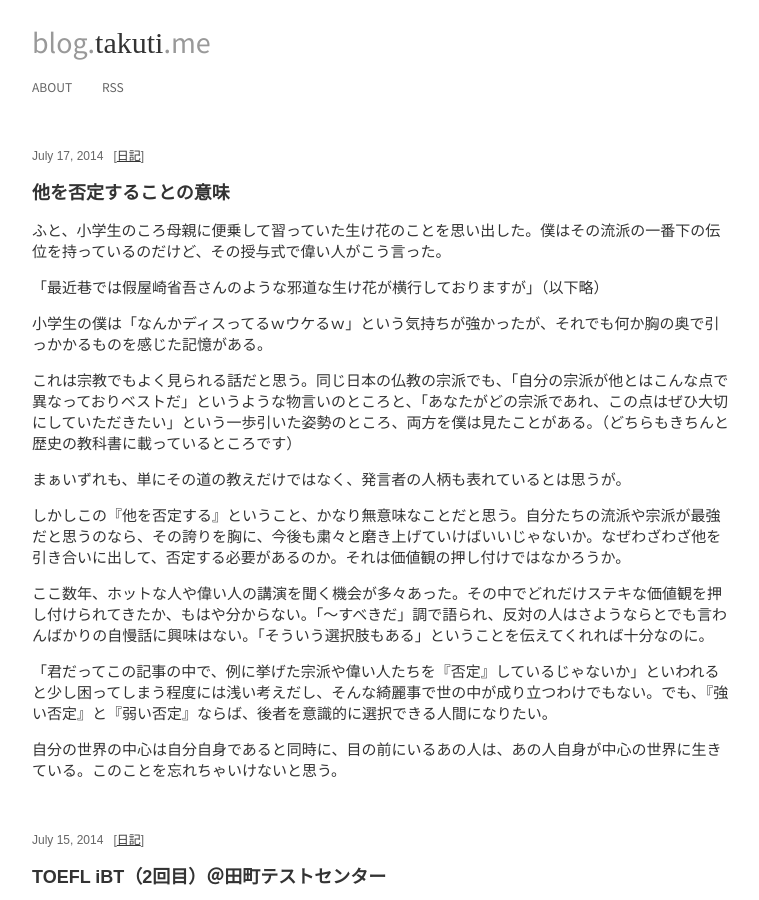
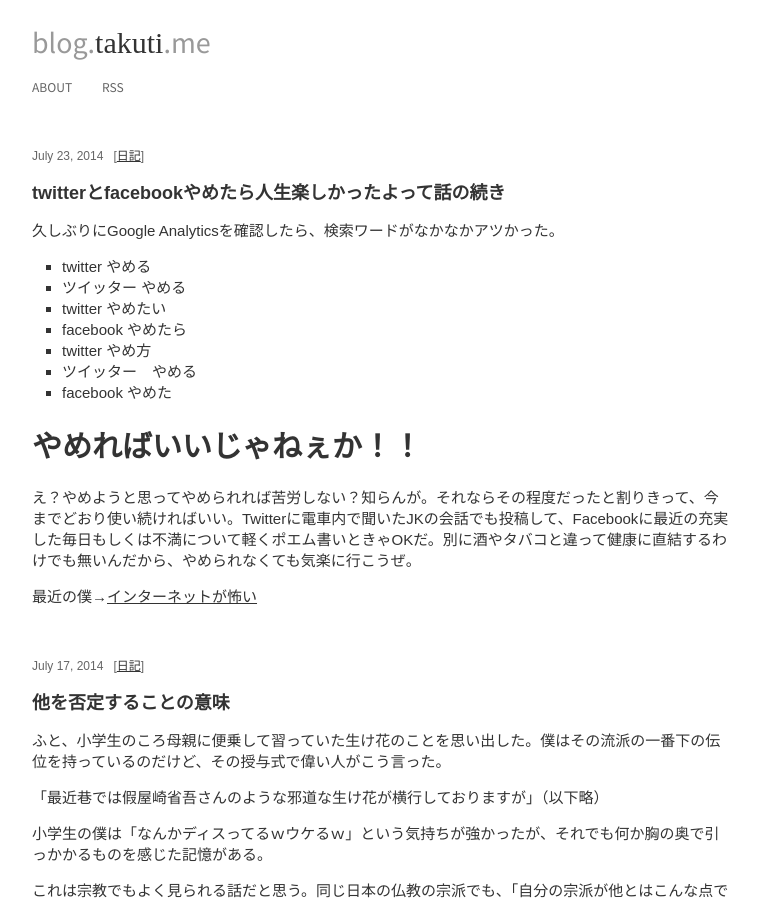
Before and after one commit to takuti/old.blog.takuti.me, a Jekyll site: the page built from index.html, in a window 1280 px wide and 900 px high. Shown: the whole window, without its empty margins (258-1017 px from the left). Built offline with Jekyll 4.4.1, drawn with Linux system fonts in a browser that asks for light colours; some web fonts are replaced; Markdown is read by kramdown in place of the engine named in the settings; the list of posts is cut into pages by our own code; some of the changed text lies outside the part shown.

Commit message:
post&edit: twitter-facebook-stop

```diff
--- /dev/null
+++ b/_posts/2014-07-23-twitter-facebook-stop-cont.md
@@ -0,0 +1,23 @@
+---
+layout: post
+title: twitterとfacebookやめたら人生楽しかったよって話の続き
+lang: ja
+tags:
+- Diary
+---
+
+久しぶりにGoogle Analyticsを確認したら、検索ワードがなかなかアツかった。
+
+- twitter やめる
+- ツイッター やめる
+- twitter やめたい
+- facebook やめたら
+- twitter やめ方
+- ツイッター　やめる
+- facebook やめた
+
+# やめればいいじゃねぇか！！
+
+え？やめようと思ってやめられれば苦労しない？知らんが。それならその程度だったと割りきって、今までどおり使い続ければいい。Twitterに電車内で聞いたJKの会話でも投稿して、Facebookに最近の充実した毎日もしくは不満について軽くポエム書いときゃOKだ。別に酒やタバコと違って健康に直結するわけでも無いんだから、やめられなくても気楽に行こうぜ。
+
+最近の僕→[インターネットが怖い](http://blog.takuti.me/2014/07/20140713/)
```
Also changed, not shown: _posts/2012-12-02-twitter-facebook-stop.html (+5 -2 lines).
